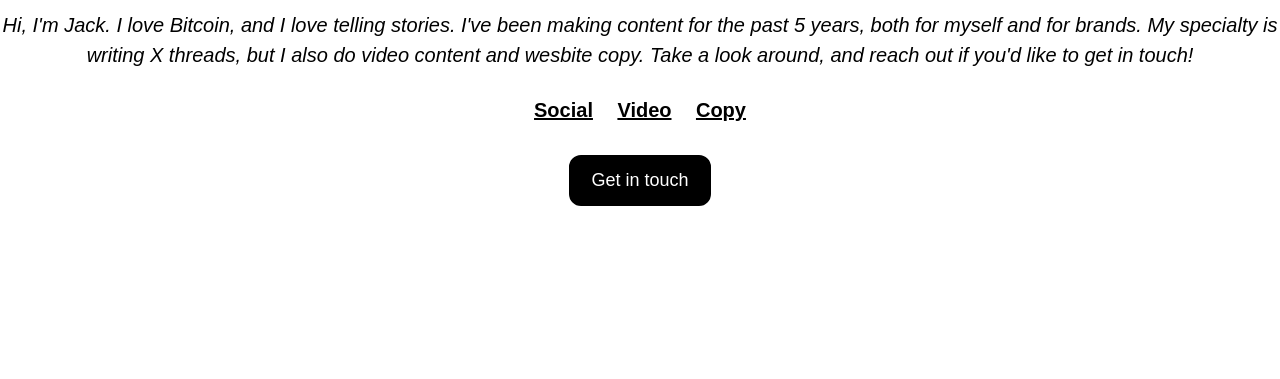
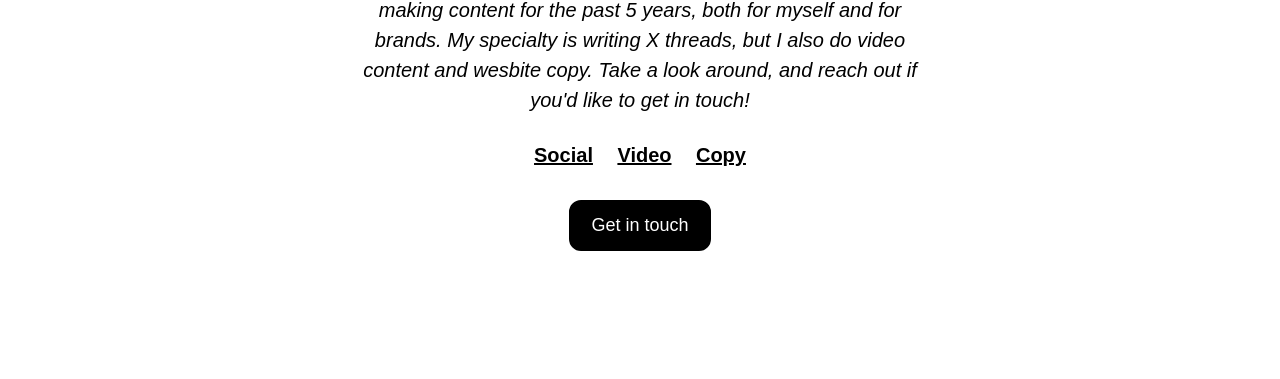
Before and after one commit to jacksweeney24/website, a website: page sub-domain/index.html in a window 1280 px wide. Shown: the part 441-820 px from the top of the page. Drawn offline with nearby package versions, Linux system fonts and the light colour scheme.

Commit message:
Update index.html

```diff
--- a/sub-domain/index.html
+++ b/sub-domain/index.html
@@ -54,6 +54,7 @@
     color: black;
     font-weight: normal;
     font-style: italic;
+    max-width: 555px;
 }
 
         nav a {
```
